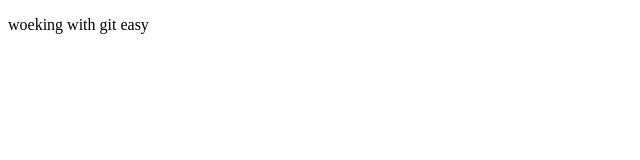
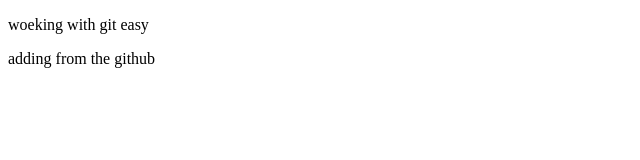
Before and after one commit to vishalshukla77/lgit, a plain HTML site: page index.html in a window 1280 px wide. Shown: the whole page, without its empty margins (0-640 px from the left). Drawn offline with Linux system fonts and the light colour scheme.

Commit message:
Update index.html

```diff
--- a/index.html
+++ b/index.html
@@ -8,6 +8,9 @@
 </head>
 <body>
     <p>woeking with git easy</p>
+    <div>
+        adding from the github
+    </div>
 
 </body>
 </html>
```
